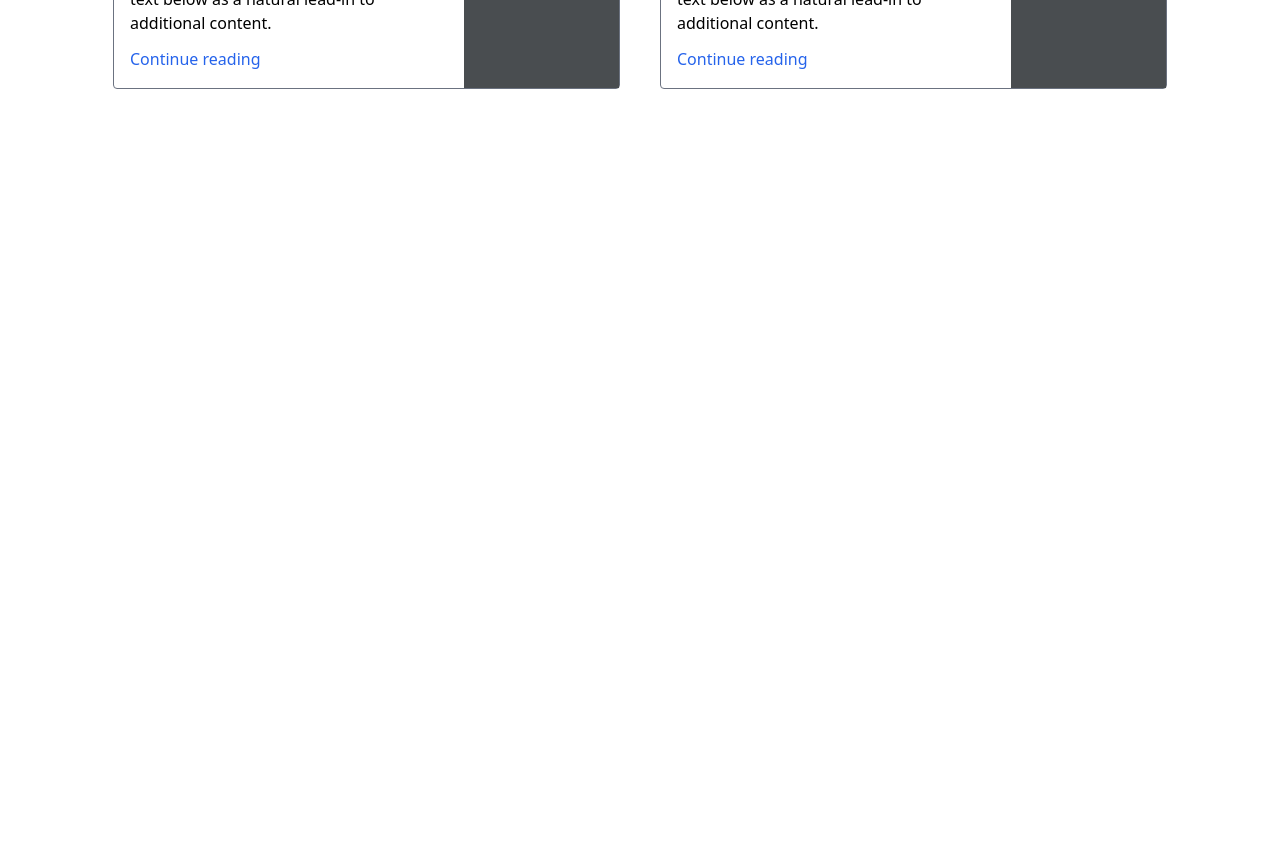
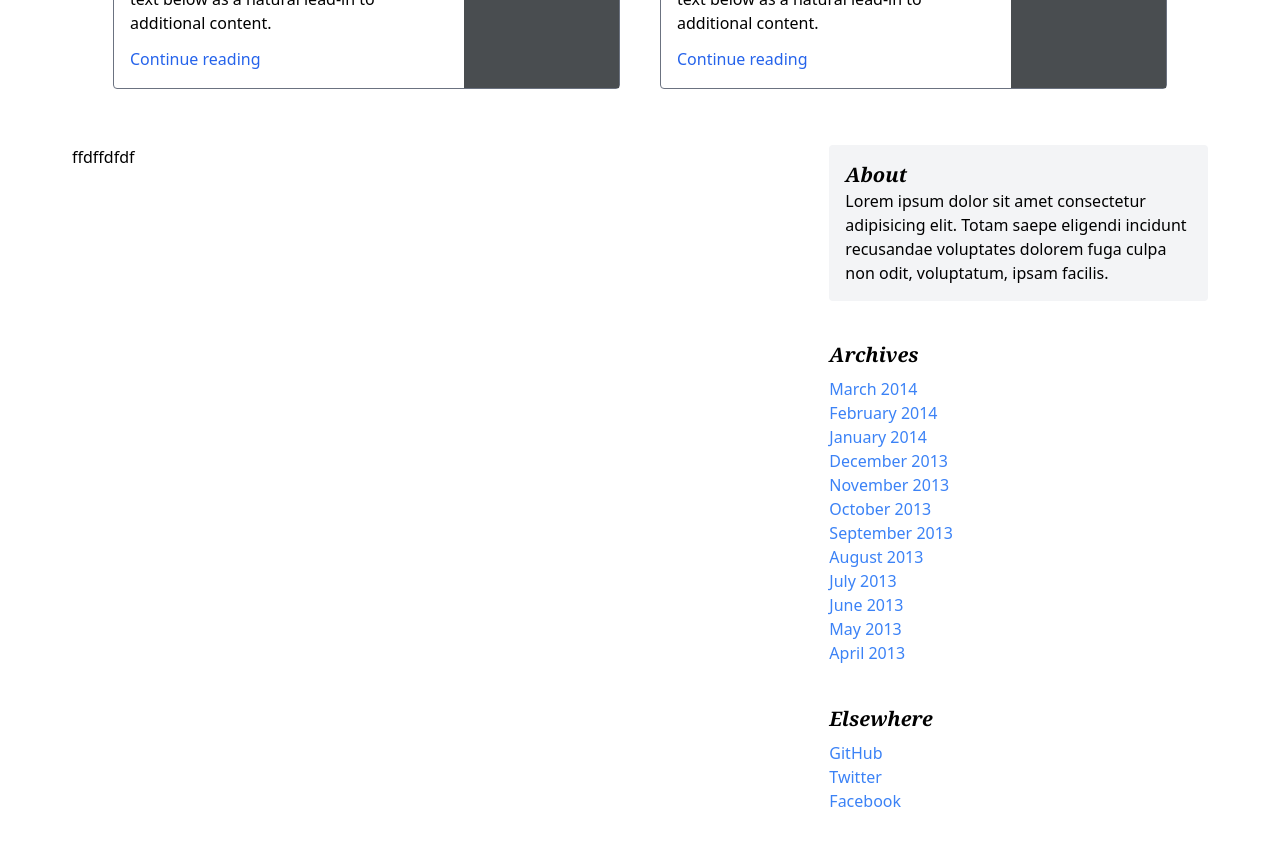
Before and after one commit to riyavishwakarma13/agaetis, a React (Vite) app: page /blogs/1 in a window 1280 px wide. Shown: the part 680-1526 px from the top of the page. Before the commit the page ends 817 px from the top, so only its background shows below. Built offline with nearby package versions, Linux system fonts and the light colour scheme.

Commit message:
aside sections

```diff
--- a/src/blogs/[id]/index.jsx
+++ b/src/blogs/[id]/index.jsx
@@ -3,6 +3,7 @@ import React from "react";
 const BlogDesc = () => {
   return (
     <main className="px-1 space-y-2 py-6">
+      {/* title */}
       <div className="bg-[#343A40] rounded text-white grid lg:grid-cols-2 mx-1 place-items-center py-14 px-10">
         <div className="space-y-5">
           <h1 className="text-2xl md:text-5xl font-serif italic font-bold">
@@ -17,6 +18,7 @@ const BlogDesc = () => {
         </div>
         <div></div>
       </div>
+      {/* article */}
       <div className="flex py-6 flex-wrap justify-center mx-1 items-center gap-10">
         <article className="grid md:grid-cols-3 rounded gap-5 border border-gray-500 max-w-[507px] place-items-center">
           <div className="col-span-2 px-4 space-y-3 py-4">
@@ -53,6 +55,45 @@ const BlogDesc = () => {
           </div>
         </article>
       </div>
+      <div className="flex flex-col lg:flex-row justify-between mx-1 py-6 items-start">
+        <section>ffdffdfdf</section>
+        {/* aside section */}
+        <aside className="w-1/3 lg:block hidden">
+          <div className="bg-gray-100 mb-5 rounded p-4">
+            <h1 className="font-serif font-bold text-xl italic">About</h1>
+            <p>
+              Lorem ipsum dolor sit amet consectetur adipisicing elit. Totam
+              saepe eligendi incidunt recusandae voluptates dolorem fuga culpa
+              non odit, voluptatum, ipsam facilis.
+            </p>
+          </div>
+          <div className="py-5 space-y-2">
+            <h2 className="font-serif font-bold text-xl italic">Archives</h2>
+            <ul className="list-none text-blue-500 font-medium">
+              <li>March 2014</li>
+              <li>February 2014</li>
+              <li>January 2014</li>
+              <li>December 2013</li>
+              <li>November 2013</li>
+              <li>October 2013</li>
+              <li>September 2013</li>
+              <li>August 2013</li>
+              <li>July 2013</li>
+              <li>June 2013</li>
+              <li>May 2013</li>
+              <li>April 2013</li>
+            </ul>
+          </div>
+          <div className="py-5 space-y-2">
+            <h2 className="font-serif font-bold text-xl italic">Elsewhere</h2>
+            <ul className="list-none text-blue-500 font-medium">
+              <li>GitHub</li>
+              <li>Twitter</li>
+              <li>Facebook</li>
+            </ul>
+          </div>
+        </aside>
+      </div>
     </main>
   );
 };
```
